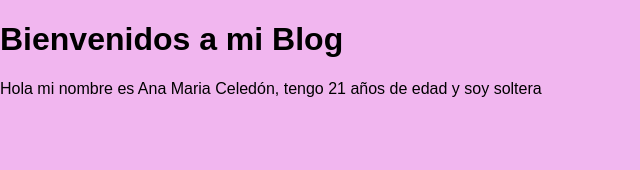
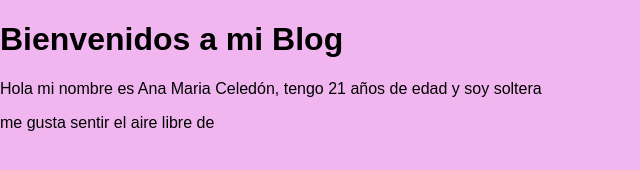
Before and after one commit to AnaL0r/blog_personal, a plain HTML site: page index.html in a window 1280 px wide. Shown: the whole page, without its empty margins (0-640 px from the left). Drawn offline with Linux system fonts and the light colour scheme.

Commit message:
nuevo parrafo

```diff
--- a/index.html
+++ b/index.html
@@ -9,4 +9,5 @@
     <h1>Bienvenidos a mi Blog</h1>
     </body>
     <p>Hola mi nombre es Ana Maria Celedón, tengo 21 años de edad y soy soltera</p>
+    <p>me gusta sentir el aire libre de </p>
     </html>
```
